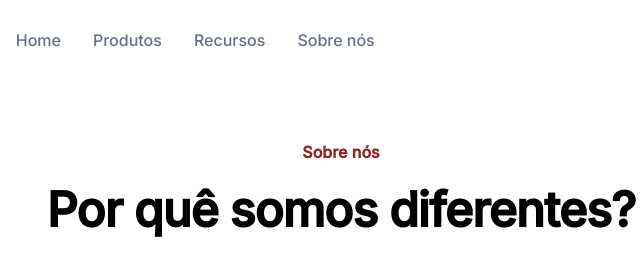
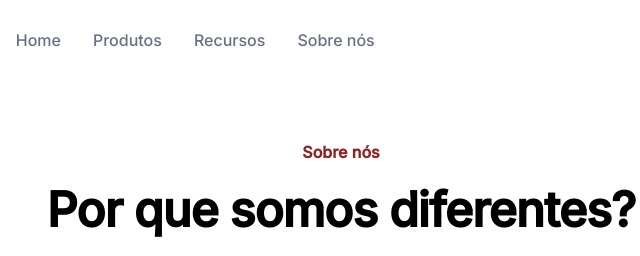
Before and after one commit to PedroHAMartins/7DaysCodeHTMLCSS, a plain HTML site: page index.html in a window 1280 px wide. Shown: the top 256 px of the page, 299-939 px from the left. Drawn offline with Linux system fonts and the light colour scheme.

Commit message:
Grammar correction

```diff
--- a/index.html
+++ b/index.html
@@ -31,7 +31,7 @@
     <section class="header">
         <section class="header-aboutus">
             <h1 class="header-aboutus-title">Sobre nós</h1>
-            <span class="header-aboutus-subtitle">Por quê somos diferentes?</span>
+            <span class="header-aboutus-subtitle">Por que somos diferentes?</span>
             <p class="header-aboutus-text">Nós focamos nos detalhes de tudo que fazemos. Tudo para ajudar as empresas de todo o mundo a se concentrarem naquilo que é realmente importante para elas</p>
         </section>
     </section>
```
